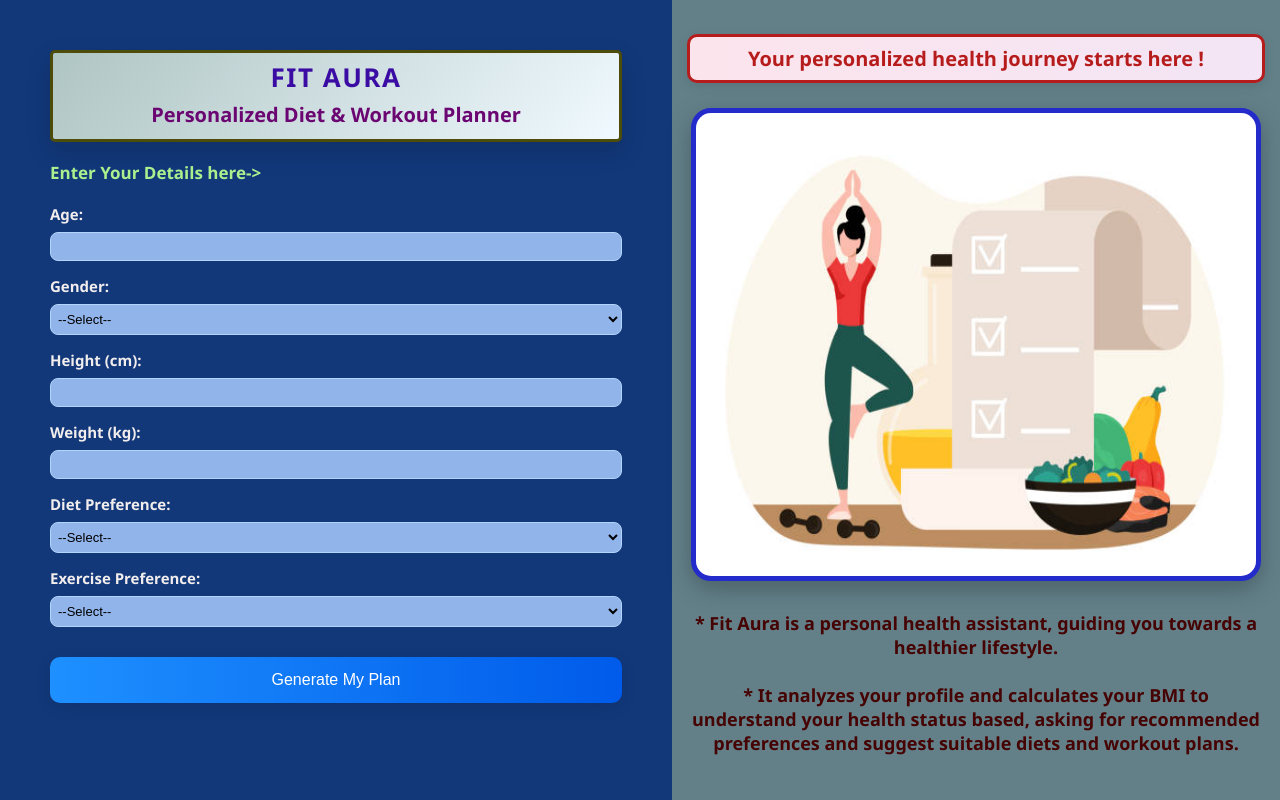
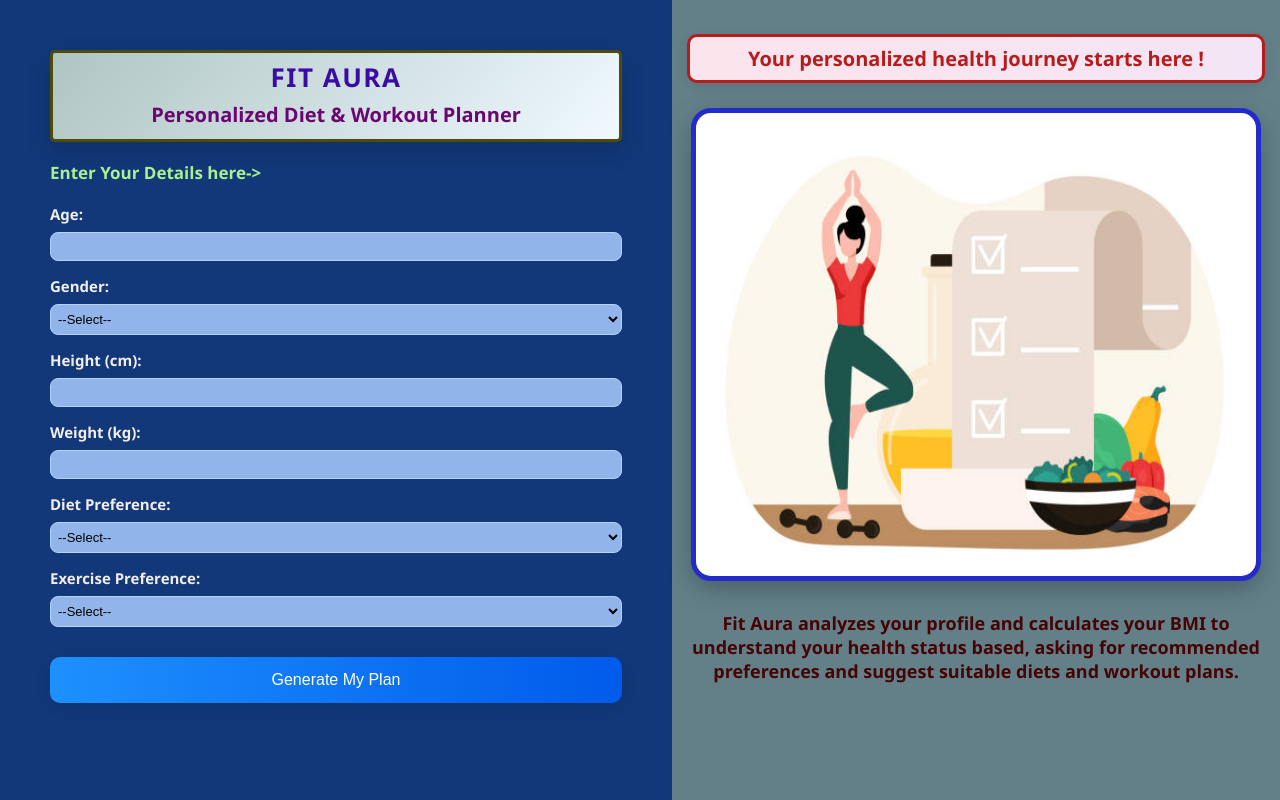
Before and after one commit to KudratBatta/Diet-Workout-Project, a Flask app: page / in a window 1280 px wide. Run offline with Flask 3, Linux system fonts and the light colour scheme; parts of the project's set-up code (start-up, migrations or seed data) failed here and were passed over.

Commit message:
new index file

```diff
--- a/templates/index.html
+++ b/templates/index.html
@@ -151,7 +151,7 @@
         <h3>Your personalized health journey starts here !</h3>
     </div>
     <img src="static/Health.jpg" alt="Health Image" />
-<h3>* Fit Aura is a personal health assistant, guiding you towards a healthier lifestyle.<br><br>* It analyzes your profile and calculates your BMI to understand your health status based, asking for recommended preferences and suggest suitable diets and workout plans.</h3>
+<h3> Fit Aura analyzes your profile and calculates your BMI to understand your health status based, asking for recommended preferences and suggest suitable diets and workout plans.</h3>
 </div>
 
     </section>
```
